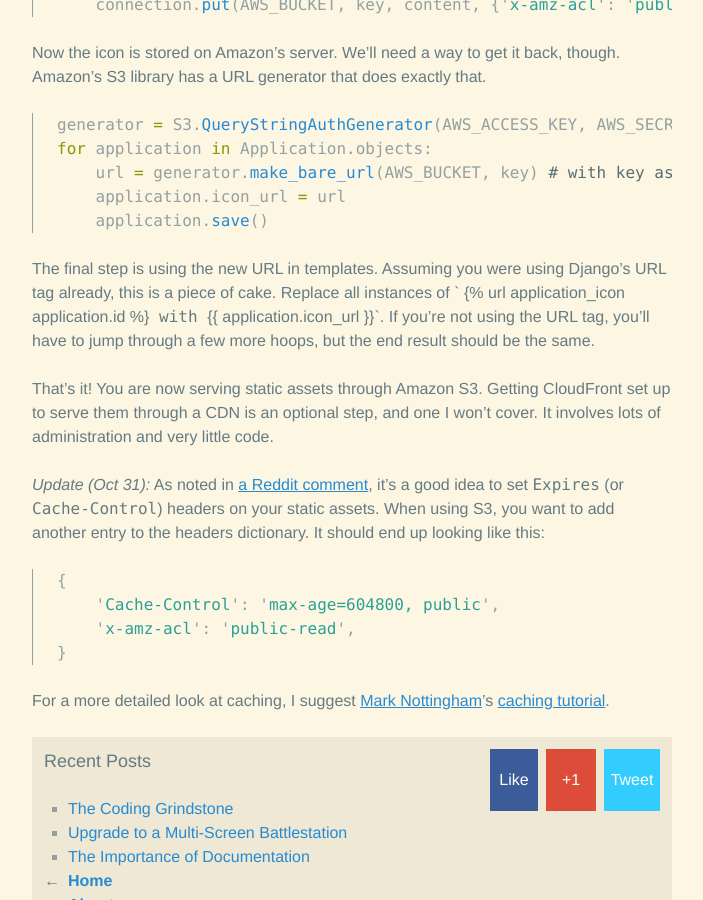
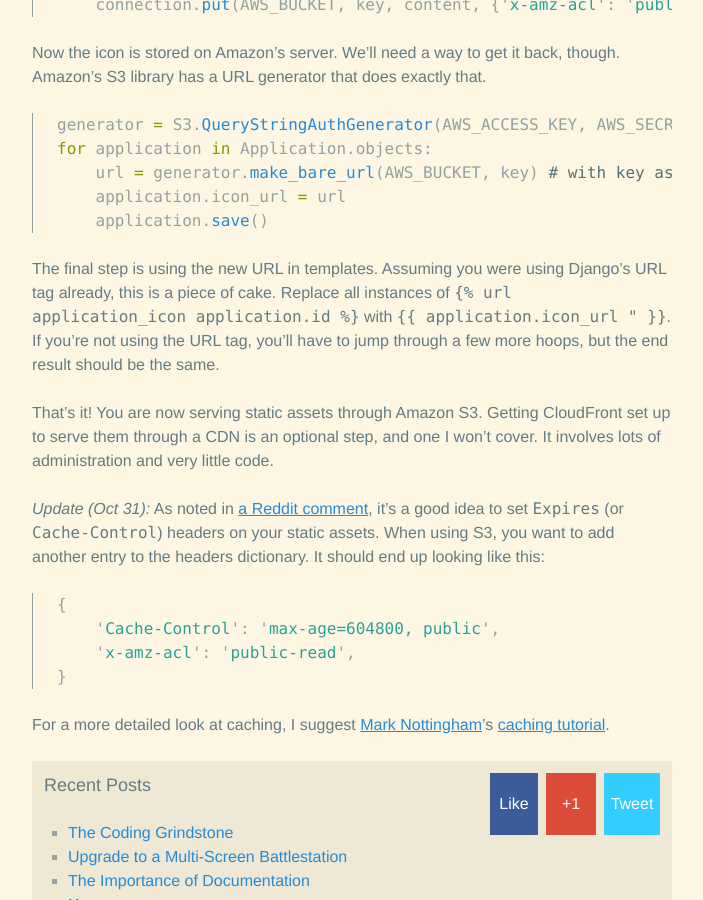
Before and after one commit to tfausak/tfausak.github.io, a Jekyll site: the page built from _posts/2011-10-26-moving-static-assets-to-s3.md, in a window 1280 px wide and 900 px high, scrolled down 1211 px. Shown: the whole window, without its empty margins (288-991 px from the left). Built offline with Jekyll 4.4.1, drawn with Linux system fonts in a browser that asks for light colours; some of the changed lines change nothing that is shown.

Commit message:
Switch from old-style raw to "raw" tag.
That old syntax is pretty hideous.

```diff
--- a/_posts/2011-10-26-moving-static-assets-to-s3.md
+++ b/_posts/2011-10-26-moving-static-assets-to-s3.md
@@ -71,11 +71,11 @@ for application in Application.objects:
     application.save()
 {% endhighlight %}
 
-The final step is using the new URL in templates. Assuming you were
-using Django's URL tag already, this is a piece of cake. Replace all
-instances of `{{ " {% url application_icon application.id " }}%}`
-with `{{ " {{ application.icon_url " }}}}`. If you're not using the
-URL tag, you'll have to jump through a few more hoops, but the end
+The final step is using the new URL in templates. Assuming you were using
+Django's URL tag already, this is a piece of cake. Replace all instances of
+`{% raw %}{% url application_icon application.id %}{% endraw %}` with
+`{% raw %}{{ application.icon_url " }}{% endraw %}`. If you're not using
+the URL tag, you'll have to jump through a few more hoops, but the end
 result should be the same.
 
 That's it! You are now serving static assets through Amazon S3.
```
